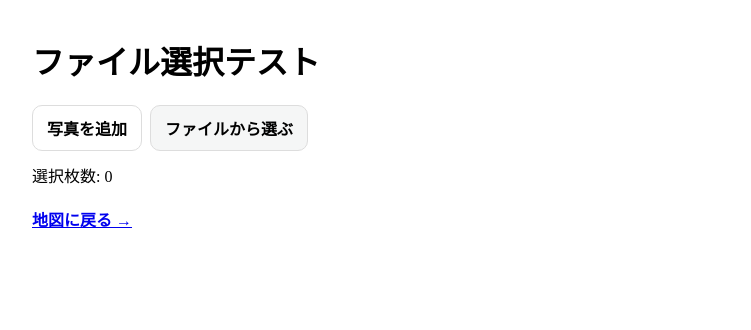
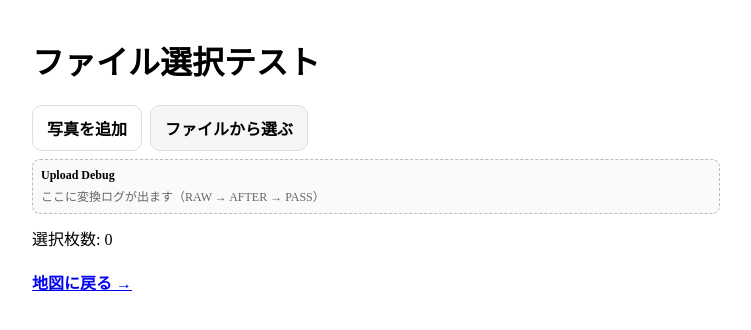
Before and after one commit to sakasakainfinity-dotcom/travel-memory, a Next.js app: page /file-test in a window 1280 px wide. Shown: the top 330 px of the page, without its empty margins (264-1015 px from the left). Built offline with nearby package versions, Linux system fonts and the light colour scheme.

Commit message:
Enhance SafeFilePicker with logging and debug UI
Added logging functionality to track file processing stages and display debug information.

```diff
--- a/src/components/SafeFilePicker.tsx
+++ b/src/components/SafeFilePicker.tsx
@@ -1,7 +1,9 @@
 // src/components/SafeFilePicker.tsx
 "use client";
-import { useRef } from "react";
+import { useRef, useState } from "react";
 import { convertToUploadableImage } from "@/lib/convertToUploadableImage";
+
+type LogLine = { tag: string; name: string; type: string; size: number };
 
 export default function SafeFilePicker({
   label = "写真を追加",
@@ -13,6 +15,9 @@ export default function SafeFilePicker({
   onPick: (files: File[]) => void;
 }) {
   const ref = useRef<HTMLInputElement | null>(null);
+  const [logs, setLogs] = useState<LogLine[]>([]);
+
+  const addLog = (l: LogLine) => setLogs((old) => [...old, l]);
 
   async function handleFiles(fs: FileList | null) {
     const arr = Array.from(fs ?? []);
@@ -21,12 +26,8 @@ export default function SafeFilePicker({
       return;
     }
 
-    // 入り口ログ：選ばれたファイル一覧
-    console.groupCollapsed("[SafeFilePicker] selected files");
-    for (const f of arr) {
-      console.log("RAW  ->", { name: f.name, type: f.type, size: f.size });
-    }
-    console.groupEnd();
+    // 入り口ログ（変換前）
+    arr.forEach((f) => addLog({ tag: "RAW", name: f.name, type: f.type || "(empty)", size: f.size }));
 
     // iOS白丸中だと size が極小or0のことがある。最低10KBでチェック
     const bad = arr.find((f) => !f.type.startsWith("image/") || f.size < 10_000);
@@ -41,18 +42,12 @@ export default function SafeFilePicker({
       return;
     }
 
-    // ★ HEIC→JPEG 変換（前後ログ付き）
+    // HEIC→JPEG 変換
     const convertedArr: File[] = [];
     for (const file of arr) {
       try {
-        console.groupCollapsed("[SafeFilePicker] convert");
-        console.log("before", { name: file.name, type: file.type, size: file.size });
-
         const converted = await convertToUploadableImage(file);
-
-        console.log("after ", { name: converted.name, type: converted.type, size: converted.size });
-        console.groupEnd();
-
+        addLog({ tag: "AFTER", name: converted.name, type: converted.type || "(empty)", size: converted.size });
         convertedArr.push(converted);
       } catch (err) {
         console.error("変換失敗:", err);
@@ -60,21 +55,15 @@ export default function SafeFilePicker({
       }
     }
 
-    // 下流へ渡す直前の確認ログ
-    console.groupCollapsed("[SafeFilePicker] passing to onPick");
-    for (const f of convertedArr) {
-      console.log("PASS ->", { name: f.name, type: f.type, size: f.size });
-    }
-    console.groupEnd();
-
+    // 下流へ渡す直前
+    convertedArr.forEach((f) => addLog({ tag: "PASS", name: f.name, type: f.type || "(empty)", size: f.size }));
     onPick(convertedArr);
 
-    // 同じファイルを選び直せるようにリセット
     if (ref.current) ref.current.value = "";
   }
 
   return (
-    <div style={{ display: "flex", gap: 8, flexWrap: "wrap" }}>
+    <div style={{ display: "flex", gap: 8, flexWrap: "wrap", alignItems: "center" }}>
       <label
         style={{
           display: "inline-block",
@@ -97,7 +86,6 @@ export default function SafeFilePicker({
         />
       </label>
 
-      {/* 代替ルート：Files（白丸対策の“確実”ボタン） */}
       <label
         style={{
           display: "inline-block",
@@ -118,6 +106,29 @@ export default function SafeFilePicker({
           style={{ display: "none" }}
         />
       </label>
+
+      {/* 画面内デバッグ窓（スマホでも見える） */}
+      <div style={{
+        maxHeight: 120,
+        overflow: "auto",
+        border: "1px dashed #bbb",
+        padding: 8,
+        borderRadius: 8,
+        background: "#fafafa",
+        fontSize: 12,
+        width: "100%"
+      }}>
+        <div style={{ fontWeight: 700, marginBottom: 4 }}>Upload Debug</div>
+        {logs.length === 0 ? (
+          <div style={{ color: "#666" }}>ここに変換ログが出ます（RAW → AFTER → PASS）</div>
+        ) : (
+          logs.map((l, i) => (
+            <div key={i}>
+              <code>{l.tag}</code> name="{l.name}" • type="{l.type}" • size={l.size}
+            </div>
+          ))
+        )}
+      </div>
     </div>
   );
 }
```
